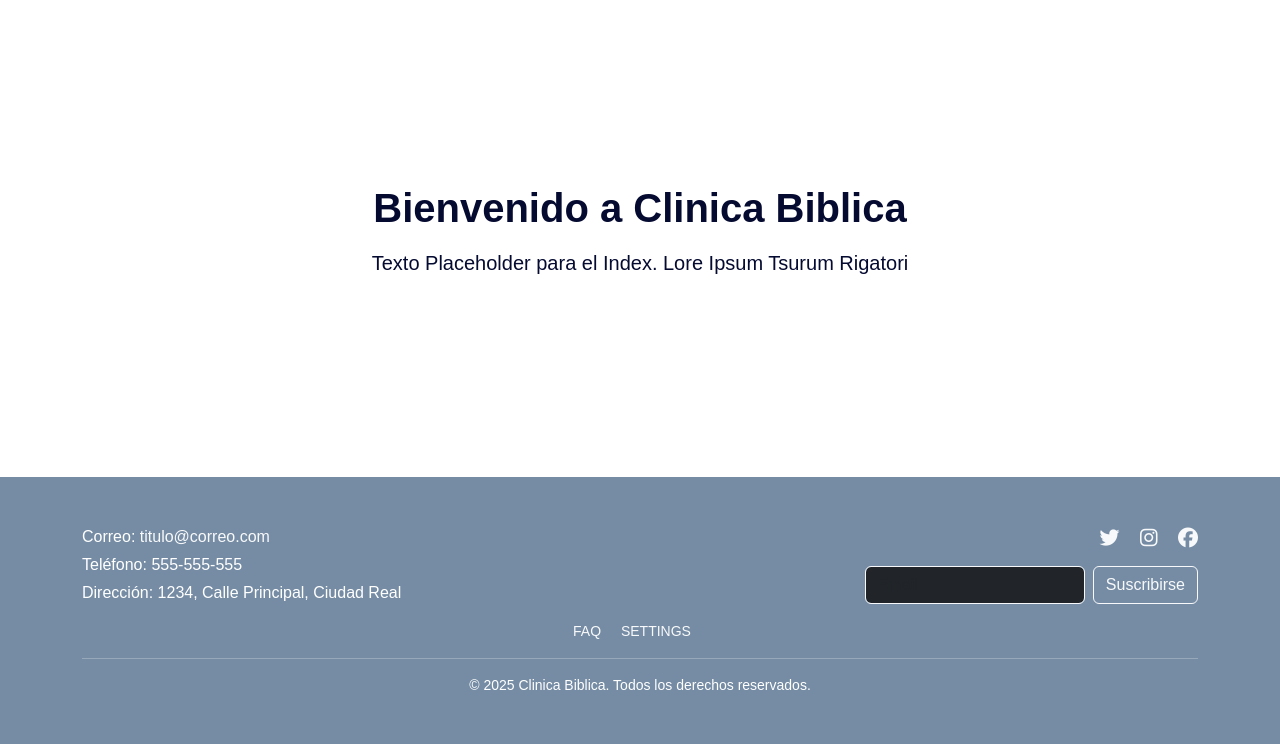
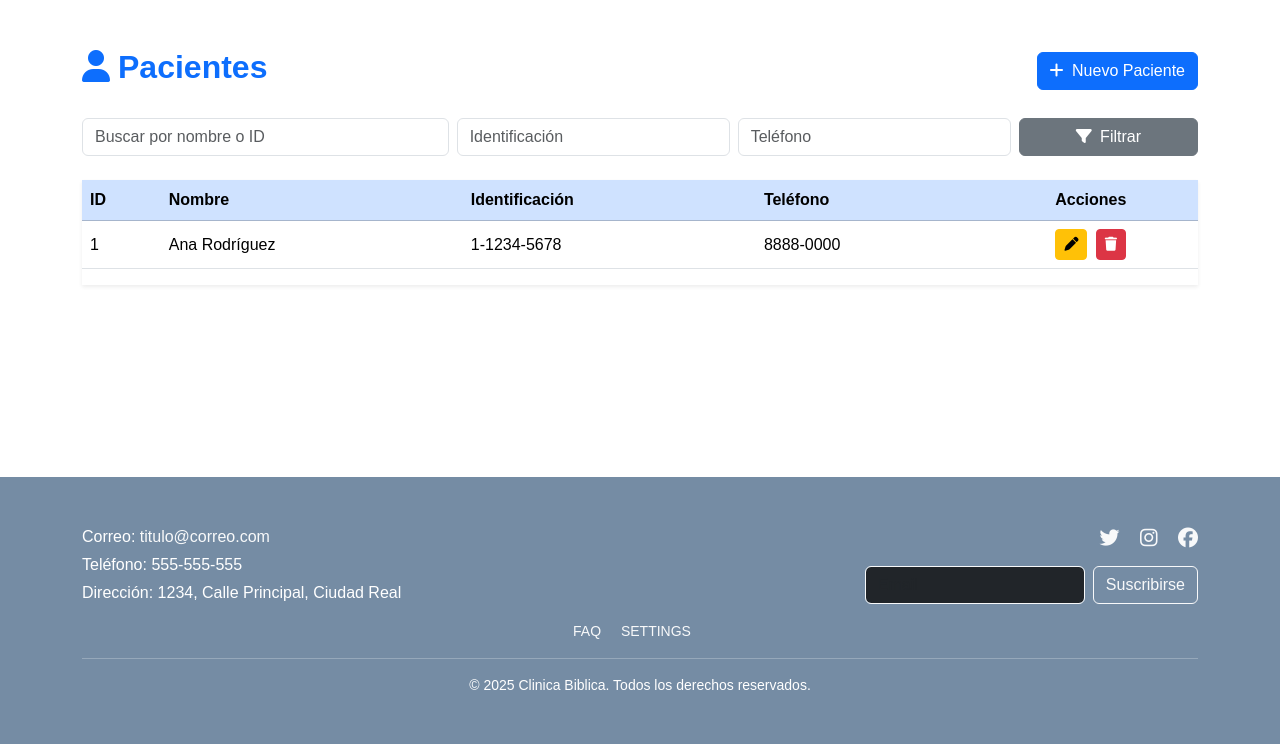
Before and after one commit to JB1302/CLINICA-BIBLICA, a PHP site: page /pacientes.php in a window 1280 px wide. Shown: the part 56-800 px from the top of the page. Run offline with PHP 8.4, Linux system fonts and the light colour scheme.

Commit message:
Integracion de Pacientes

```diff
--- a/APP/VIEW/home.php
+++ b/APP/VIEW/home.php
@@ -56,7 +56,6 @@
 
     <div class="row justify-content-center">
       <div class="col-12 col-md-8 col-lg-7">
-        <!-- Tarjeta moderna objetivos -->
         <div class="goals-card shadow-lg">
           <div class="goals-head">
             <span class="goals-chip"><i class="fa-solid fa-bullseye me-2"></i>Objetivos</span>
--- a/APP/VIEW/pacientes.php
+++ b/APP/VIEW/pacientes.php
@@ -60,12 +60,136 @@
 
 
 
-  <main class="flex-fill d-flex align-items-center justify-content-center text-center">
-    <div>
-      <h1 class="fw-bold mb-3">Bienvenido a Clinica Biblica</h1>
-      <p class="lead">Texto Placeholder para el Index. Lore Ipsum Tsurum Rigatori</p>
+  <main class="container py-5">
+
+  <div class="d-flex justify-content-between align-items-center mb-4">
+    <h2 class="fw-bold text-primary"><i class="fa-solid fa-user me-2"></i>Pacientes</h2>
+
+    <button class="btn btn-primary" data-bs-toggle="modal" data-bs-target="#modalAgregar">
+      <i class="fa-solid fa-plus me-1"></i> Nuevo Paciente
+    </button>
+  </div>
+
+  <form class="row g-2 mb-4">
+    <div class="col-md-4">
+      <input type="text" class="form-control" placeholder="Buscar por nombre o ID">
     </div>
-  </main>
+    <div class="col-md-3">
+      <input type="text" class="form-control" placeholder="Identificación">
+    </div>
+    <div class="col-md-3">
+      <input type="text" class="form-control" placeholder="Teléfono">
+    </div>
+    <div class="col-md-2 d-grid">
+      <button class="btn btn-secondary"><i class="fa-solid fa-filter me-1"></i> Filtrar</button>
+    </div>
+  </form>
+
+  <!-- TABLA PACIENTES -->
+  <div class="table-responsive shadow-sm">
+    <table class="table table-hover align-middle">
+      <thead class="table-primary">
+        <tr>
+          <th>ID</th>
+          <th>Nombre</th>
+          <th>Identificación</th>
+          <th>Teléfono</th>
+          <th class="text-center">Acciones</th>
+        </tr>
+      </thead>
+      <tbody>
+        <tr>
+          <td>1</td>
+          <td>Ana Rodríguez</td>
+          <td>1-1234-5678</td>
+          <td>8888-0000</td>
+          <td class="text-center">
+            <button class="btn btn-sm btn-warning me-1" data-bs-toggle="modal" data-bs-target="#modalEditar">
+              <i class="fa-solid fa-pen"></i>
+            </button>
+            <button class="btn btn-sm btn-danger">
+              <i class="fa-solid fa-trash"></i>
+            </button>
+          </td>
+        </tr>
+      </tbody>
+    </table>
+  </div>
+
+</main>
+
+
+<div class="modal fade" id="modalAgregar" tabindex="-1">
+  <div class="modal-dialog">
+    <div class="modal-content">
+      <div class="modal-header bg-primary text-white">
+        <h5 class="modal-title">Agregar Paciente</h5>
+        <button type="button" class="btn-close btn-close-white" data-bs-dismiss="modal"></button>
+      </div>
+      <div class="modal-body">
+
+        <form>
+          <div class="mb-3">
+            <label class="form-label">Nombre completo</label>
+            <input type="text" class="form-control" required>
+          </div>
+
+          <div class="mb-3">
+            <label class="form-label">Identificación</label>
+            <input type="text" class="form-control" required>
+          </div>
+
+          <div class="mb-3">
+            <label class="form-label">Teléfono</label>
+            <input type="text" class="form-control" required>
+          </div>
+
+          <button type="submit" class="btn btn-primary w-100">
+            Guardar
+          </button>
+        </form>
+
+      </div>
+    </div>
+  </div>
+</div>
+
+
+<div class="modal fade" id="modalEditar" tabindex="-1">
+  <div class="modal-dialog">
+    <div class="modal-content">
+      <div class="modal-header bg-warning">
+        <h5 class="modal-title text-dark">Editar Paciente</h5>
+        <button type="button" class="btn-close" data-bs-dismiss="modal"></button>
+      </div>
+      <div class="modal-body">
+
+        <form>
+          <div class="mb-3">
+            <label class="form-label">Nombre completo</label>
+            <input type="text" class="form-control" value="Ana Rodríguez">
+          </div>
+
+          <div class="mb-3">
+            <label class="form-label">Identificación</label>
+            <input type="text" class="form-control" value="1-1234-5678">
+          </div>
+
+          <div class="mb-3">
+            <label class="form-label">Teléfono</label>
+            <input type="text" class="form-control" value="8888-0000">
+          </div>
+
+          <button type="submit" class="btn btn-warning w-100">
+            Actualizar
+          </button>
+        </form>
+
+      </div>
+    </div>
+  </div>
+</div>
+
 
 
 
```
